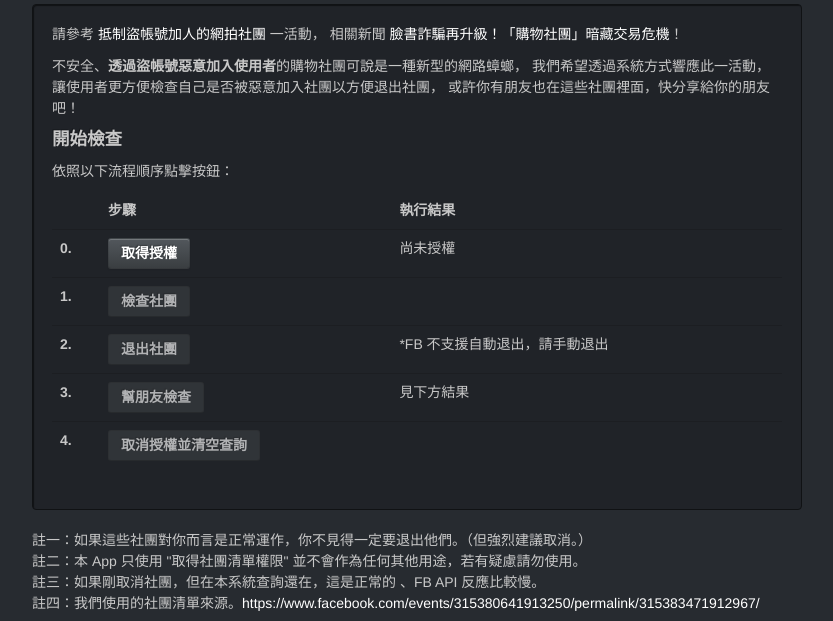
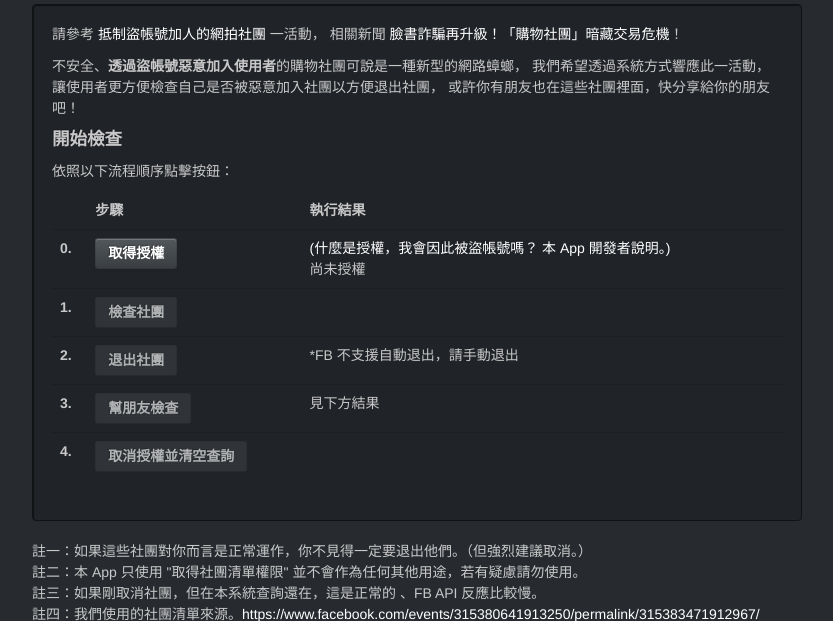
Before and after one commit to tony1223/spam-group, a CodeIgniter app: template application/views/welcome_message.php in a window 1280 px wide. Shown: the part 221-842 px from the top of the page, without its empty margins (223-1056 px from the left). Run offline with CodeIgniter, Linux system fonts and the light colour scheme; the template is opened without the code that fills it, so the values that code supplies are empty; some libraries are stand-ins or nearby versions.

Commit message:
finetune wording

```diff
--- a/application/views/welcome_message.php
+++ b/application/views/welcome_message.php
@@ -38,8 +38,9 @@
 						<tbody>
 						<tr>
 							<th>0.</th>
-							<td><button class="btn js-start" >取得授權</button></td>
+							<td><button class="btn js-start" >取得授權</button> </td>
 							<td>
+								<a href="https://www.facebook.com/notes/%E7%8E%8B%E6%99%AF%E5%BC%98/%E5%8F%96%E5%BE%97-fb-%E6%8E%88%E6%AC%8A-vs-%E8%A2%AB%E7%9B%9C%E5%B8%B3%E8%99%9F/10151279743676709" target="_blank">(什麼是授權，我會因此被盜帳號嗎？ 本 App 開發者說明。)</a>
 								<div class="auth">尚未授權</div>
 							</td>
 						</tr>
```
